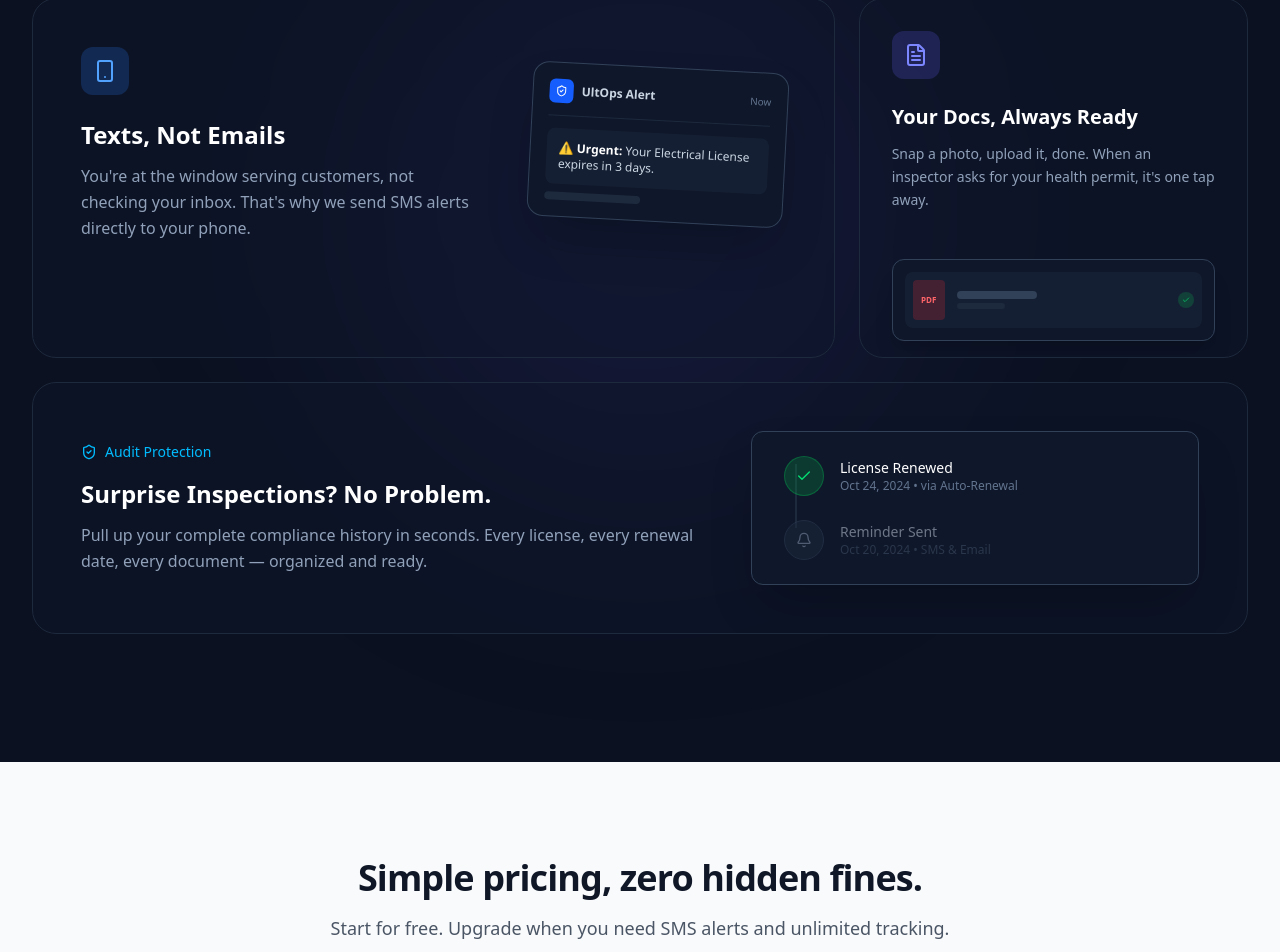
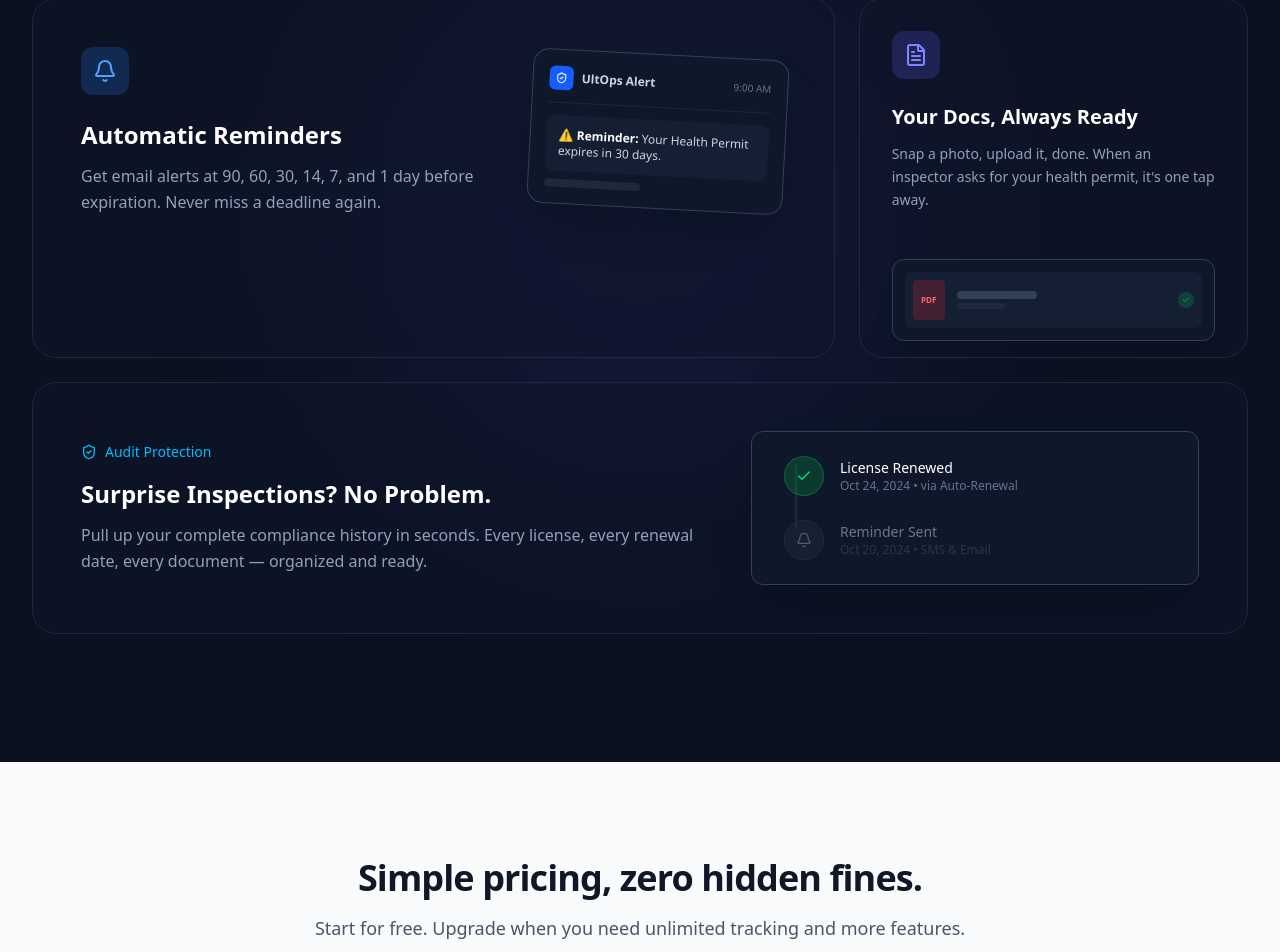
Before and after one commit to testqgw/SCP, a Next.js app: page / in a window 1280 px wide. Shown: the part 1592-2544 px from the top of the page. Built offline with nearby package versions, Linux system fonts and the light colour scheme; no server answers.

Commit message:
Remove SMS mentions from website - focus on email reminders

```diff
--- a/app/page.tsx
+++ b/app/page.tsx
@@ -61,7 +61,7 @@ export default function LandingPage() {
           </h1>
 
           <p className="mx-auto max-w-2xl text-lg leading-8 text-slate-400 mb-6">
-            We text you before your permits expire so you don't get fined or shut down.
+            We remind you before your permits expire so you don't get fined or shut down.
             Health permits, food handler cards, business licenses. All tracked automatically.
           </p>
 
@@ -186,28 +186,28 @@ export default function LandingPage() {
 
           <div className="grid grid-cols-1 md:grid-cols-3 gap-6">
 
-            {/* FEATURE 1: SMS ALERTS */}
+            {/* FEATURE 1: EMAIL REMINDERS */}
             <div className="md:col-span-2 bg-slate-900/50 border border-slate-800 rounded-3xl p-8 sm:p-12 relative overflow-hidden group hover:border-slate-700 transition-colors">
               <div className="absolute inset-0 bg-gradient-to-br from-blue-500/5 via-transparent to-transparent opacity-0 group-hover:opacity-100 transition-opacity duration-500" />
 
               <div className="relative z-10 flex flex-col sm:flex-row gap-12 items-center">
                 <div className="flex-1 text-left">
                   <div className="w-12 h-12 rounded-xl bg-blue-500/20 flex items-center justify-center mb-6">
-                    <Smartphone className="w-6 h-6 text-blue-400" />
+                    <Bell className="w-6 h-6 text-blue-400" />
                   </div>
-                  <h3 className="text-2xl font-semibold text-white mb-3">Texts, Not Emails</h3>
+                  <h3 className="text-2xl font-semibold text-white mb-3">Automatic Reminders</h3>
                   <p className="text-slate-400 leading-relaxed">
-                    You're at the window serving customers, not checking your inbox. That's why we send SMS alerts directly to your phone.
+                    Get email alerts at 90, 60, 30, 14, 7, and 1 day before expiration. Never miss a deadline again.
                   </p>
                 </div>
                 <div className="w-full sm:w-64 bg-[#0F172A] border border-slate-700 rounded-2xl p-4 shadow-2xl transform rotate-3 group-hover:rotate-0 transition-transform duration-500">
                   <div className="flex items-center gap-2 mb-3 border-b border-slate-800 pb-3">
                     <div className="w-6 h-6 bg-blue-600 rounded-md flex items-center justify-center"><ShieldCheck className="w-3 h-3 text-white" /></div>
                     <span className="text-xs font-bold text-slate-300">UltOps Alert</span>
-                    <span className="text-[10px] text-slate-500 ml-auto">Now</span>
+                    <span className="text-[10px] text-slate-500 ml-auto">9:00 AM</span>
                   </div>
                   <div className="bg-slate-800/50 rounded-lg p-3 mb-2">
-                    <p className="text-xs text-slate-300">⚠️ <span className="font-semibold text-white">Urgent:</span> Your Electrical License expires in 3 days.</p>
+                    <p className="text-xs text-slate-300">⚠️ <span className="font-semibold text-white">Reminder:</span> Your Health Permit expires in 30 days.</p>
                   </div>
                   <div className="h-2 w-24 bg-slate-800 rounded-full" />
                 </div>
--- a/components/landing/PricingSection.tsx
+++ b/components/landing/PricingSection.tsx
@@ -15,7 +15,7 @@ const tiers = [
         features: [
             "Unlimited Businesses",
             "Unlimited Licenses & Permits",
-            "SMS & Email Expiration Alerts",
+            "Email Expiration Alerts",
             "Secure Document Vault",
             "Unlimited Team Members",
             "Then just $49/mo after trial",
@@ -35,9 +35,8 @@ const tiers = [
         features: [
             "1 Business Entity",
             "Limit: 3 Licenses Tracked",
-            "Email Reminders Only",
+            "Email Reminders",
             "Basic Document Storage",
-            "No SMS Alerts", // Clearly show what they are missing
         ],
         cta: "Get Started Free",
         href: "/sign-up?plan=free",
@@ -53,7 +52,7 @@ const tiers = [
         features: [
             "1 Business Entity (Truck)",
             "Unlimited Licenses & Permits",
-            "SMS & Email Expiration Alerts",
+            "Email Expiration Alerts",
             "Secure Document Vault",
             "2 Team Members",
         ],
@@ -130,7 +129,7 @@ export default function PricingSection() {
                         Simple pricing, zero hidden fines.
                     </h2>
                     <p className="mt-4 text-lg text-gray-600 max-w-2xl mx-auto">
-                        Start for free. Upgrade when you need SMS alerts and unlimited tracking.
+                        Start for free. Upgrade when you need unlimited tracking and more features.
                     </p>
                 </div>
 
@@ -185,15 +184,10 @@ export default function PricingSection() {
                                 <ul className="mb-8 space-y-3 flex-1">
                                     {tier.features.map((feature) => (
                                         <li key={feature} className="flex items-start">
-                                            {/* Logic: If feature contains "No SMS", show an X icon */}
-                                            {feature.includes("No SMS") ? (
-                                                <X className="h-5 w-5 flex-shrink-0 text-gray-400" />
-                                            ) : (
                                             <Check className={`h-5 w-5 flex-shrink-0 ${isFoundingMember ? "text-emerald-500" :
                                                     tier.highlighted ? "text-blue-600" : "text-green-500"
                                                 }`} />
-                                            )}
-                                            <span className={`ml-3 text-sm ${feature.includes("No SMS") ? "text-gray-400" : "text-gray-600"}`}>
+                                            <span className="ml-3 text-sm text-gray-600">
                                                 {feature}
                                             </span>
                                         </li>
```
Lines whose indentation alone changed are shown as unchanged.
